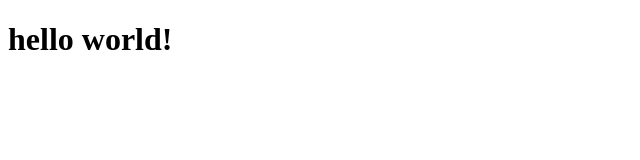
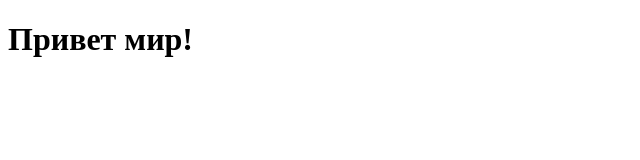
Before and after one commit to Rinat-star/first-project, a plain HTML site: page index.html in a window 1280 px wide. Shown: the whole page, without its empty margins (0-640 px from the left). Drawn offline with Linux system fonts and the light colour scheme.

Commit message:
Перевод на русский

```diff
--- a/index.html
+++ b/index.html
@@ -6,6 +6,6 @@
   <title>Document</title>
 </head>
 <body>
-  <h1>hello world!</h1>
+  <h1>Привет мир!</h1>
 </body>
 </html>
```
